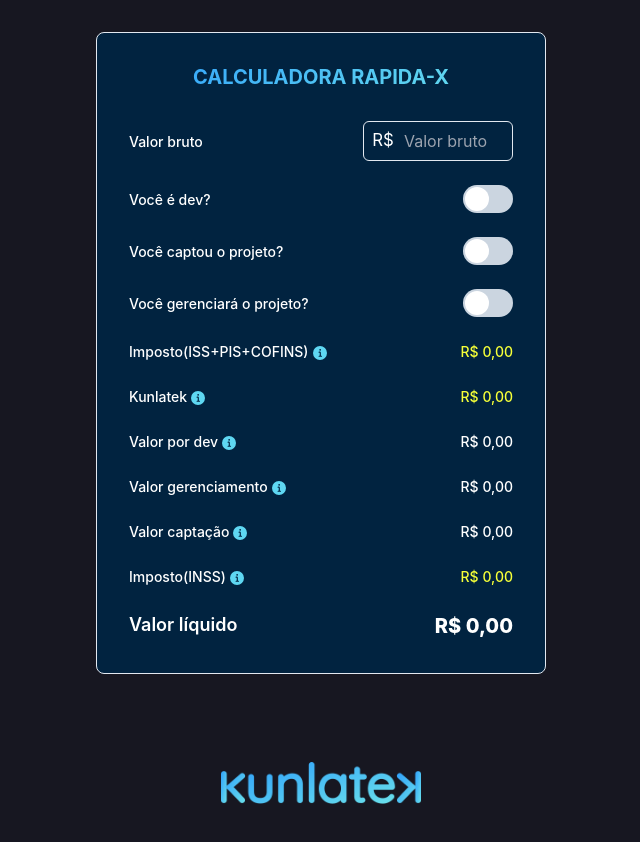
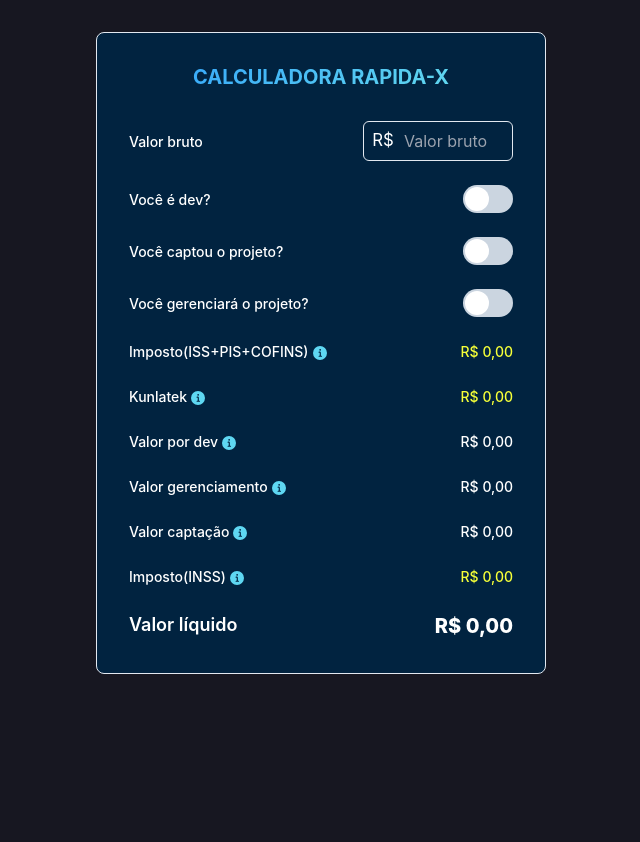
Before and after one commit to robertobdev/kunlatek-rapida-x-calculator, a Next.js app: page / in a window 1280 px wide. Shown: the top 842 px of the page, without its empty margins (319-959 px from the left). After the commit the page ends 800 px from the top, so only its background shows below. Built offline with nearby package versions, Linux system fonts and the light colour scheme.

Commit message:
remove logo

```diff
--- a/src/pages/_app.tsx
+++ b/src/pages/_app.tsx
@@ -1,4 +1,3 @@
-import { Logo } from "@/components/logo";
 import "@/styles/globals.css";
 import { ChakraProvider } from '@chakra-ui/react';
 import type { AppProps } from "next/app";
@@ -7,7 +6,6 @@
   return (
     <ChakraProvider>
       <Component {...pageProps} />
-      <Logo />
     </ChakraProvider>
   );
 }
```
